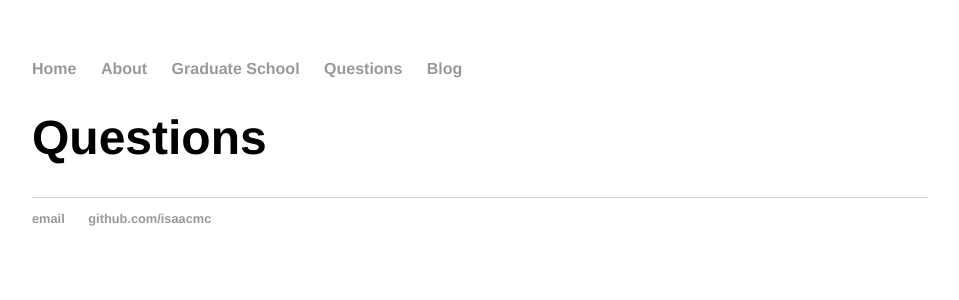
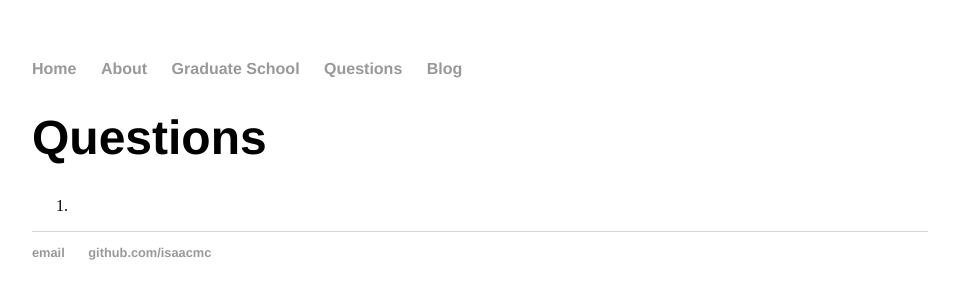
Before and after one commit to isundberg/isaacmc.github.io, a Jekyll site: the page built from question/index.html, in a window 1280 px wide. Shown: the top 300 px of the page, without its empty margins (160-1119 px from the left). Built offline with Jekyll 4.4.1, drawn with Linux system fonts in a browser that asks for light colours.

Commit message:
Update index.html

```diff
--- a/question/index.html
+++ b/question/index.html
@@ -4,8 +4,5 @@ title: Questions
 ---
 	<h1>{{ page.title }}</h1>
 	<ol class="posts">
-
-	  {% for quest in site.questions %}
-	    <li><a href="{{ quest.url }}" title="{{ quest.title }}">{{ quest.title }}</a> - <span>{{ quest.date | date_to_string }}</span></li>
-	  {% endfor %}
+	  <li>{{ site.questions title }}</li>
 	</ol>
```
